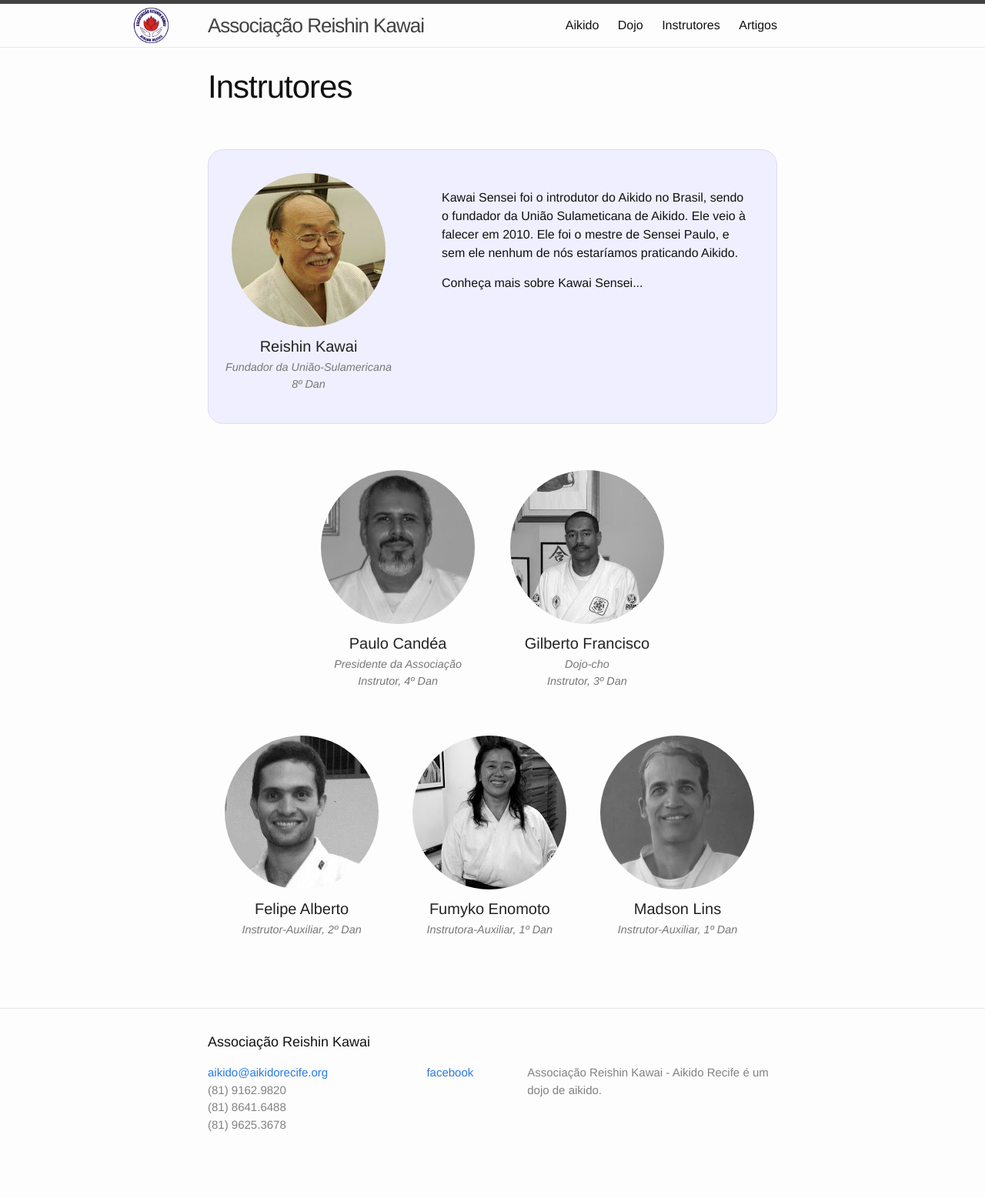
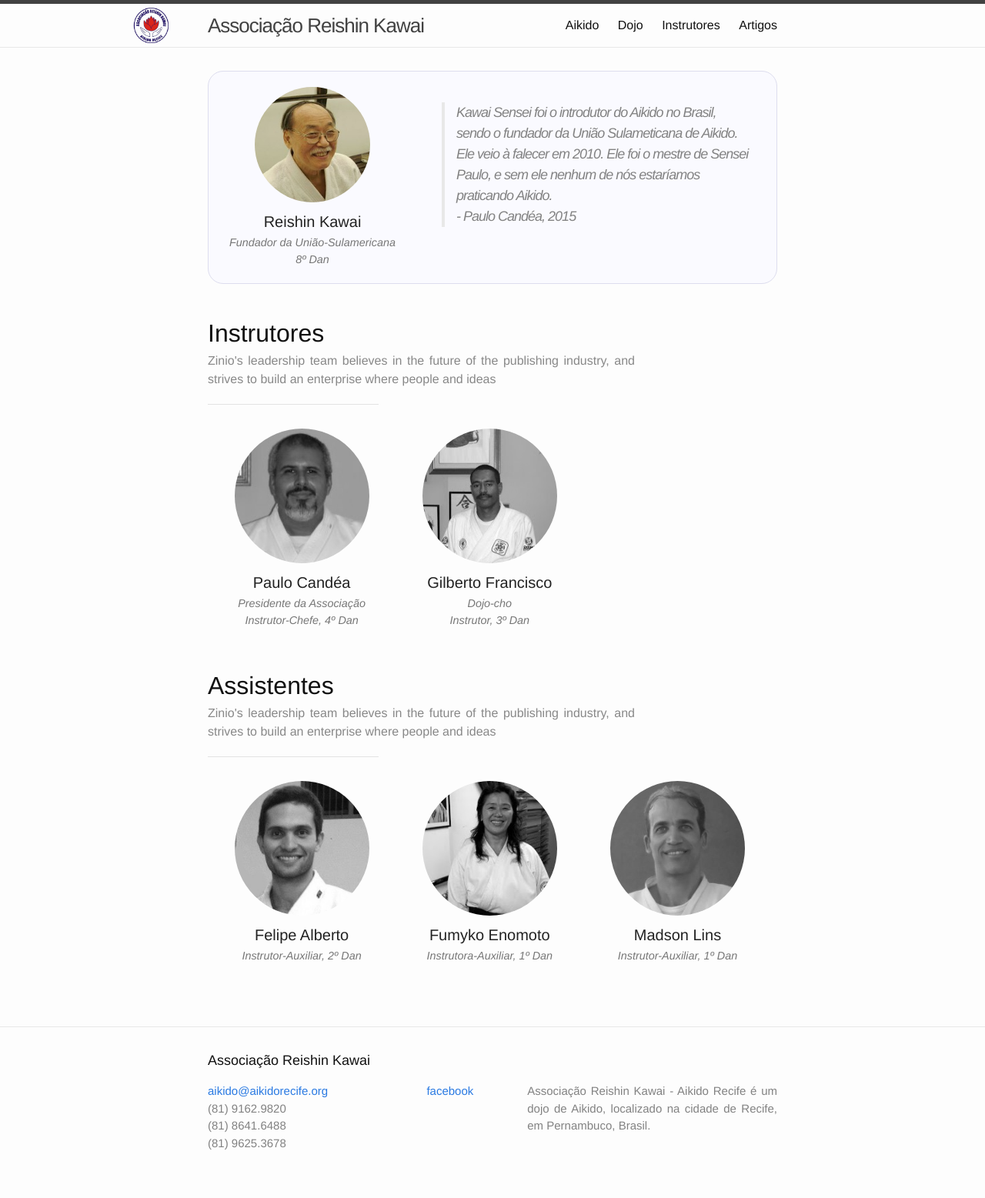
Before and after one commit to aikidorecife/aikidorecife.github.io, a Jekyll site: the page built from instructors.html, in a window 1280 px wide. Shown: the whole page at 77% size. Built offline with Jekyll 4.4.1, drawn with Linux system fonts in a browser that asks for light colours; before the commit the page ends 1533 px from its top, so only the background shows below that.

Commit message:
changed footer and instructors page is now almost done

```diff
--- a/_config.yml
+++ b/_config.yml
@@ -2,8 +2,11 @@
 title: "Associação Reishin Kawai"
 email: aikido@aikidorecife.org
 phone:
+
 description: > # this means to ignore newlines until "baseurl:"
-        Associação Reishin Kawai - Aikido Recife é um dojo de aikido.
+        Associação Reishin Kawai - Aikido Recife é um dojo de Aikido,
+        localizado na cidade de Recife, em Pernambuco, Brasil.
+
 baseurl: "" # the subpath of your site, e.g. /blog/
 url: "http://aikidorecife.github.io" # the base hostname & protocol for your site
 
--- a/_includes/footer.html
+++ b/_includes/footer.html
@@ -68,7 +68,7 @@
       </div>
 
       <div class="footer-col  footer-col-3">
-        <p class="text">{{ site.description }}</p>
+        <p class="text" style="text-align: justify">{{ site.description }}</p>
       </div>
     </div>
 
--- /dev/null
+++ b/_layouts/page_notitle.html
@@ -0,0 +1,10 @@
+---
+layout: default
+---
+<div class="post">
+
+  <article class="post-content">
+    {{ content }}
+  </article>
+
+</div>
--- a/css/main.scss
+++ b/css/main.scss
@@ -16,6 +16,13 @@ $small-font-size:  $base-font-size * 0.875;
 $base-line-height: 1.5;
 
 $spacing-unit:     30px;
+
+
+
+$spacing-row: 50px;
+
+
+
 
 $text-color:       #111;
 $background-color: #fdfdfd;
@@ -73,24 +80,23 @@ table {margin: .5em auto 1.5em auto; width: 98%;}
         tfoot td {}
 
 
+
+
 .boxed {
-	margin: 60px 0px;
-	padding: 30px 0px;
+	margin: 0px 0px 40px 0px;
+	padding: 20px 0px;
 	border-style: solid;
 	border-width: 1px;
 	border-color: #dde;
 	border-radius: 20px;
-	background-color: #efefff;
+	//background-color: #efefff;
+	background-color: #fafaff;
 	overflow: hidden;
 }
 
 .profile {
 	width: 33%;
-	margin-bottom: 50px;
-}
-
-.auxiliar {
-	width: 33%;
+	margin-bottom: 40px;
 }
 
 .justify {
@@ -101,7 +107,7 @@ table {margin: .5em auto 1.5em auto; width: 98%;}
 .profile_description  {
 	text-align: justify;
 	text-justify: inter-word;
-	padding: 10px 20px;
+	padding: 10px 10px 0px 10px;
 }
 
 .profile_description h4 {
@@ -129,29 +135,33 @@ table {margin: .5em auto 1.5em auto; width: 98%;}
 	margin-right: auto;
 }
 
+
+/*********** GENERIC IMAGES ***************/
+
 img.profile_photo {
 	-webkit-filter: grayscale(100%);
 	filter: grayscale(100%);
 	border-radius: 50%;
 	margin: 0 auto;
 	display: block;
-	//padding: 0 70px;
-	//margin: 0 10px;
+	width: 175px;
+	height: 175px;
 }
 
 img.profile_photo:hover {
 	-webkit-filter: none;
 	filter: none;
-	-webkit-filter: sepia(80%);
-	filter: sepia(80%);
-
+	-webkit-filter: sepia(60%);
+	filter: sepia(60%);
 }
 
 .boxed img {
-	padding: 0 30px;
+	padding: 0 60px;
 	-webkit-filter: none;
 	filter: none;
 	border-radius: 50%;
+	width: 150px;
+	height: 150px;
 
 }
 
@@ -166,15 +176,15 @@ img#logo {
 	left: -380px;
 }
 
-
-div#instructor {
-	margin-left: auto;
-	margin-right: auto;
-}
-
 .left { float: left; }
 .right { float: right; }
-
+.grayscale {
+	-webkit-filter: grayscale(100%);
+	filter: grayscale(100%);
+}
+.round { border-radius: 50%; }
+.center { margin: 0 auto; }
+.block { display: block; }
 
 #information {
         padding: 2em 0;
@@ -213,12 +223,15 @@ div#instructor {
 }
 
 #home{
-	background-image: url("../assets/home-background-1.jpg");
+	background-image: url("../assets/home-background-5.jpg");
 	background-repeat: no-repeat;
 	background-position: center;
+	//-webkit-filter: sepia(80%) blur(2px);
+	//filter: sepia(80%) blur(2px);
 	-webkit-filter: sepia(80%);
 	filter: sepia(80%);
 	min-height: 500px;
+	//background-size: 100% 800px;
 	width: 100%;
 }
 
@@ -228,3 +241,17 @@ div#instructor {
 	-webkit-filter: sepia(50%);
 	//-webkit-filter: opacity(50%);
 }
+
+.instructors {
+	margin-bottom: 10px;
+
+}
+
+.instructor_sep {
+	border: 0;
+	height: 0;
+	border-top: 1px solid rgba(0, 0, 0, 0.1);
+	border-bottom: 1px solid rgba(255, 255, 255, 0.3);
+	margin-bottom: 30px;
+	width: 30%;
+}
--- a/index.html
+++ b/index.html
@@ -4,7 +4,6 @@ title: Home
 permalink: /
 ---
 
-
 <!--<div id="home-index">
 <img src="{{ site.url }}/assets/home-background-2.jpg" alt="background"  />
 </div>-->
--- a/instructors.html
+++ b/instructors.html
@@ -1,44 +1,54 @@
 ---
-layout: page
+layout: page_notitle
 title: Instrutores
 permalink: /instructors/
 ---
 
 <div class="boxed">
 	<div class="left">
-		<img src="{{ site.url }}/assets/kawai-perfil.jpg" alt="Kawai Sensei" height=200 width=200 />
+		<img src="{{ site.url }}/assets/kawai-perfil.jpg" alt="Kawai Sensei" height="150px" width="150px" />
 		<div class="profile_description">
 		<h4>Reishin Kawai</h4>
 		<p>Fundador da União-Sulamericana</p>
 		<p>8º Dan</p>
-	</div>
+		</div>
 
 	</div>
-	<div class="right" style="padding: 20px 35px 0 0; width: 400px;">
+	<div class="right" style="padding: 20px 35px 20px 0px; width: 400px;">
 
-	<p>
+	<blockquote>
 	Kawai Sensei foi o introdutor do Aikido no Brasil, sendo o fundador
 	da União Sulameticana de Aikido. Ele veio à falecer em 2010. Ele foi
 	o mestre de Sensei Paulo, e sem ele nenhum de nós estaríamos praticando
 	Aikido.
-
-	<p> Conheça mais sobre Kawai Sensei...</p>
+	<footer>- <cite>Paulo Candéa, 2015</cite></footer>
+	</blockquote>
 
 	</div>
 
 </div>
 
-<div class="profile left" style="margin-left: 125px">
-	<img src="{{ site.url }}/assets/paulo-perfil.jpg" alt="Sensei Paulo" class="profile_photo" />
+<div class="instructors left">
+<h2 style="margin: 0px 0px; clear: left">Instrutores</h2>
+<p style="margin: 0px 0px 10px 0; padding: 0px 0px 10px 0px; color: #888; width: 75%; text-align: justify; bottom-border:  #ddd 2px dotted">Zinio's leadership team believes in the future of the publishing
+industry, and strives to build an enterprise where people and ideas</p>
+
+<hr class="instructor_sep" />
+
+<!-- PAULO -->
+<!--<div class="profile left" style="margin-left: 125px">-->
+<div class="profile left">
+	<img src="{{ site.url }}/assets/paulo-perfil.jpg" alt="Sensei Paulo" class="profile_photo"  />
 	<div class="profile_description">
 		<h4>Paulo Candéa</h4>
 		<p>Presidente da Associação</p>
-		<p>Instrutor, 4º Dan</p>
+		<p>Instrutor-Chefe, 4º Dan</p>
 	</div>
 </div>
 
 <!-- GILBERTO -->
-<div class="profile right" style="margin-right: 125px">
+<!--<div class="profile right" style="margin-right: 125px">-->
+<div class="profile left">
  	<img src="{{ site.url }}/assets/gilberto-perfil.jpg" alt="Sensei Gilberto" class="profile_photo" />
 	<div class="profile_description">
 		<h4>Gilberto Francisco</h4>
@@ -46,9 +56,17 @@ permalink: /instructors/
 		<p>Instrutor, 3º Dan</p>
 	</div>
 </div>
+</div>
+
+<div class="instructors left">
+<h2 style="margin: 0px 0px; clear: left">Assistentes</h2>
+<p style="margin: 0px 0px 10px 0; padding: 0px 0px 10px 0px; color: #888; width: 75%; text-align: justify; bottom-border:  #ddd 2px dotted">Zinio's leadership team believes in the future of the publishing
+industry, and strives to build an enterprise where people and ideas</p>
+
+<hr class="instructor_sep" />
 
 <!-- FELIPE -->
-<div class="profile auxiliar left" style="clear: left">
+<div class="profile left">
 	<img src="{{ site.url }}/assets/felipe-perfil-3.jpg" alt="Sempai Felipe" class="profile_photo" />
 	<div class="profile_description">
 		<h4>Felipe Alberto</h4>
@@ -57,7 +75,7 @@ permalink: /instructors/
 </div>
 
 <!-- FUMYKO -->
-<div class="profile auxiliar left">
+<div class="profile left">
 	<img src="{{ site.url }}/assets/fumyko-perfil.jpg" alt="Sempai Fumyko" class="profile_photo" />
 	<div class="profile_description">
 		<h4>Fumyko Enomoto</h4>
@@ -66,10 +84,11 @@ permalink: /instructors/
 </div>
 
 <!-- MADSON -->
-<div class="profile auxiliar left">
+<div class="profile left">
 	<img src="{{ site.url }}/assets/madson-perfil.jpg" alt="Sempai Madson" class="profile_photo" />
 	<div class="profile_description">
 		<h4>Madson Lins</h4>
 		<p>Instrutor-Auxiliar, 1º Dan</p>
 	</div>
 </div>
+</div>
```
